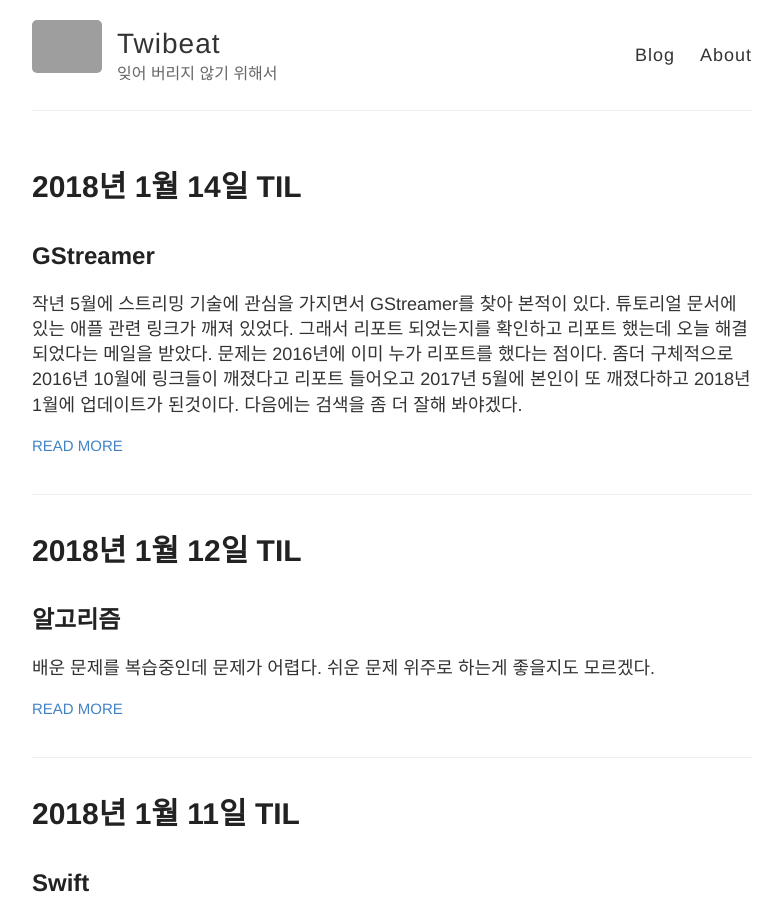
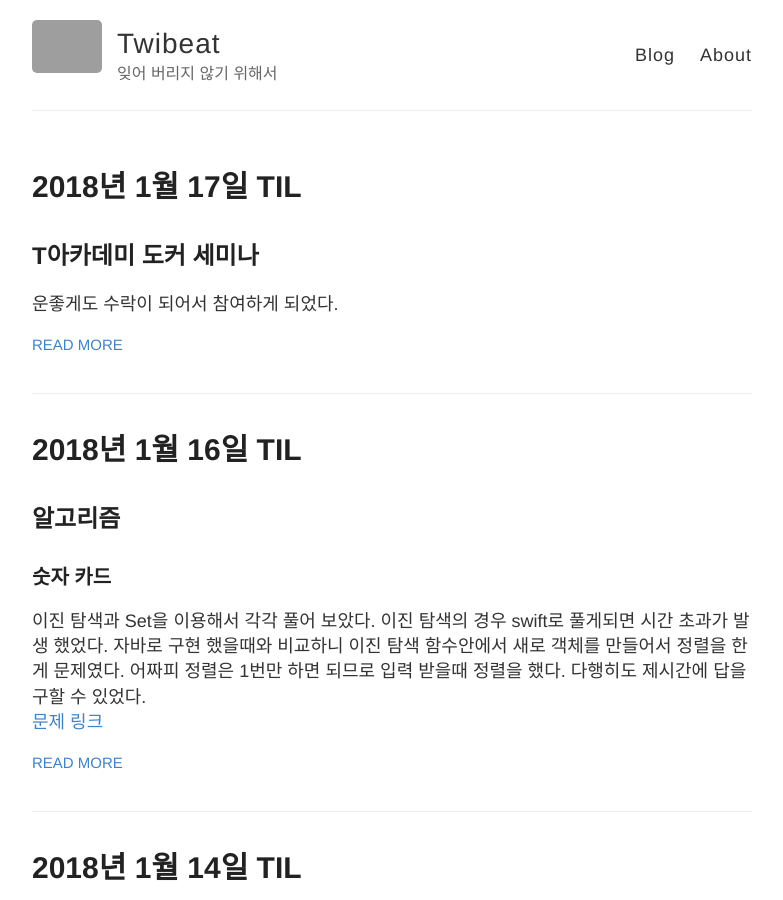
Before and after one commit to changmin-dev/changmin-dev.github.io, a Jekyll site: the page built from index.html, in a window 1280 px wide and 900 px high. Shown: the whole window, without its empty margins (248-1031 px from the left). Built offline with Jekyll 4.4.1, drawn with Linux system fonts in a browser that asks for light colours; grey boxes are pictures that could not be loaded.

Commit message:
2018년 1월 16일과 17일 TIL

```diff
--- a/_posts/2018-01-14-TIL20180114.md
+++ b/_posts/2018-01-14-TIL20180114.md
@@ -44,7 +42,5 @@ title: 2018년 1월 14일 TIL
 ### 테이블 뷰 프로토콜
 dataSource와 delegate를 사용한다. delegate는 어떻게 데이터를 보여줄것인지를 정하고 보여줄 데이터는 dataSource를 사용한다.
 
-
-
 ### 실습 TableView를 이용한 트위터 검색 출력
-나의 경우 문제되는건 Constraint였다.
+나의 경우 문제되는건 Constraint였다. StackView만 설정하면 문제가 발생해서 힘들었다.
--- /dev/null
+++ b/_posts/2018-01-16-TIl20180116.md
@@ -0,0 +1,16 @@
+---
+laytout: post
+title: 2018년 1월 16일 TIL
+---
+
+## 알고리즘
+### 숫자 카드
+이진 탐색과 Set을 이용해서 각각 풀어 보았다. 이진 탐색의 경우 swift로 풀게되면 시간 초과가 발생 했었다. 자바로 구현 했을때와 비교하니 이진 탐색 함수안에서 새로 객체를 만들어서 정렬을 한게 문제였다. 어짜피 정렬은 1번만 하면 되므로 입력 받을때 정렬을 했다. 다행히도 제시간에 답을 구할 수 있었다.
+[문제 링크](https://www.acmicpc.net/problem/10815)
+
+### 숫자 카드 2
+Map으로 해결하였는데 이진 탐색을 응용하면 또 가능하다고 한다. c++의 경우는 이진 탐색을 이용한 upper_bound, lower_bound가 있다. [구현과 설명](http://12bme.tistory.com/120)이 잘된 곳을 찾았다.
+swift로 하면서는 애좀 먹는거 같다. [스택 오버 플로우](https://stackoverflow.com/questions/30545518/how-to-count-occurrences-of-an-element-in-a-swift-array)는 swift3와 swift4에 대해서 따로 다루어 주고 있다. 변화가 심한 언어라서 내년이 걱정되기도 한다.
+
+## 동호회 프로젝트
+문서화를 편하게 해주는 스웨거를 도입했다. 하지만 배포에 문제가 생겼다. 시행 착오 후에 그냥 배포를 하지않고 Visual Studio의 `빌드 - Publish - Azure에 게시` 메뉴를 이용하니 정상 배포가 되었다.
--- /dev/null
+++ b/_posts/2018-01-17-TIL20180117.md
@@ -0,0 +1,17 @@
+---
+laytout: post
+title: 2018년 1월 17일 TIL
+---
+
+## T아카데미 도커 세미나
+운좋게도 수락이 되어서 참여하게 되었다.
+
+### 가상머신과 컨테이너 차이
+가상 머신이 하드웨어를 가상화 한다면 컨테이너는 하드웨어 가상화를 사용하지 않는 `프로세스`로 이해(맥에서는 xhyve, 윈도우는 Hyper-x 일부를 이용).
+좀 더 구체적으로 chroot라는 루트 디렉토리를 바꾸어서 환경에 필요한 의존성 파일들을 모아둔 상황으로 생각하면된다.
+
+### 컨테이너 의 필요성
+보편적이지 않은 컴퓨터 환경(설치법, 설치 버전, OS 종류 등)에서 서버(상태)를 관리 하는건 어렵다. 컨테이너를 사용한다면 하나의 이미지로 같은 환경을 보장 가능하다. 또한 개발 환경과 배포 환경을 같게 만들 수 있다.
+
+### 실습
+이미지를 다루는법, Docker 파일 사용하기, Docker Hub, 젠킨스에서 응용에 대해서 다루었다. 아 부분에 대해서는 잊어 버리기전에 정리를 한번 해야겠다.
```
Also changed, not shown: other parts of _posts/2018-01-14-TIL20180114.md (+0 -2 lines).
